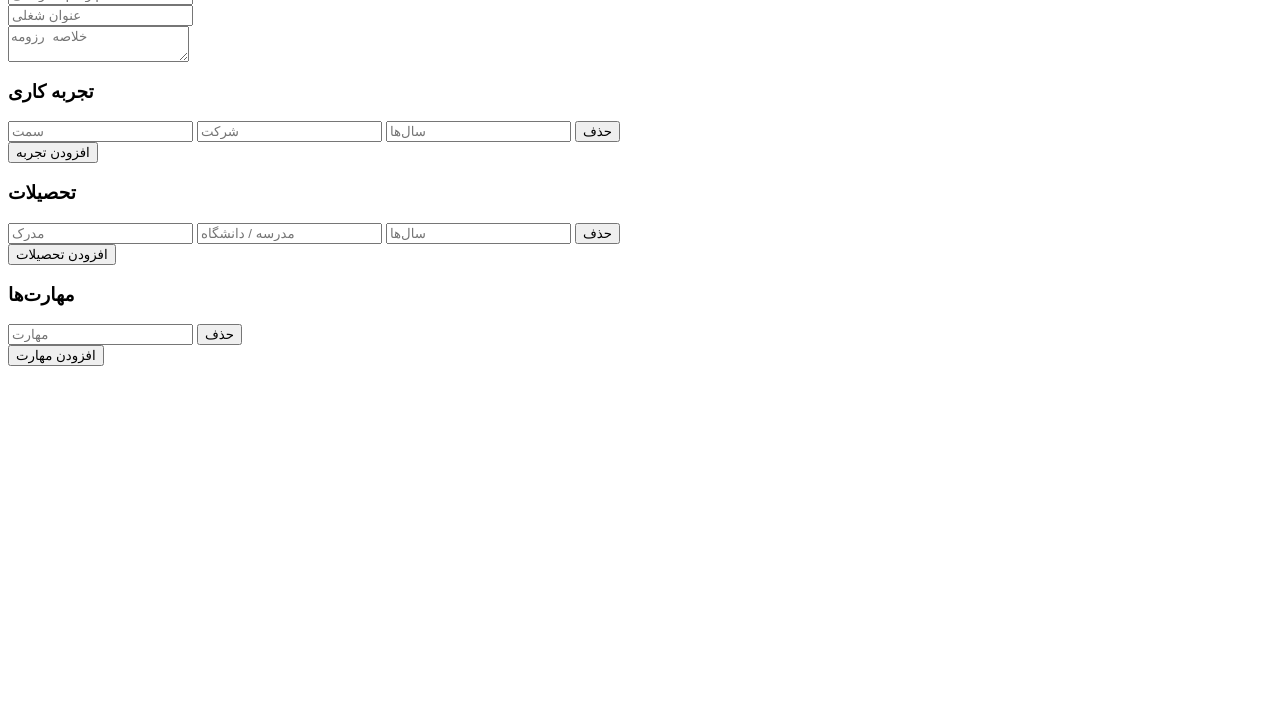
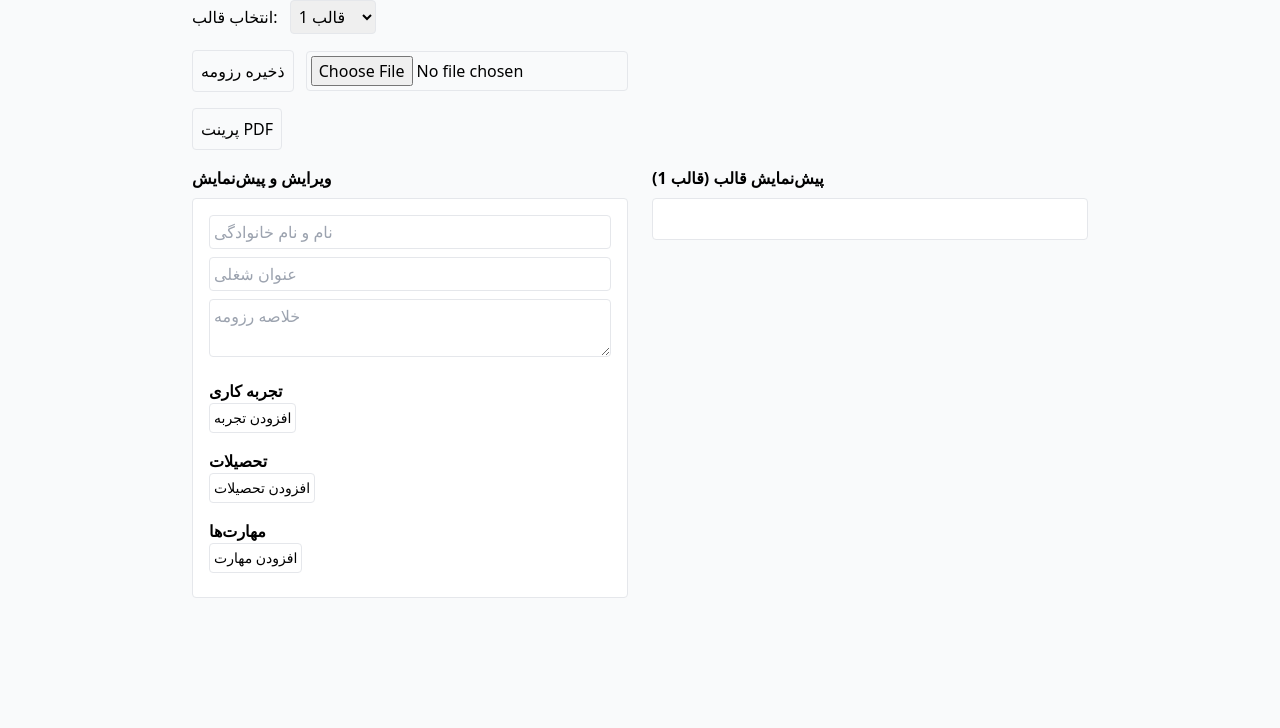
Before and after one commit to 0xpayar/online-resume, a plain HTML site: page index.html in a window 1280 px wide. Shown: the part 72-800 px from the top of the page. Drawn offline with nearby package versions, Linux system fonts and the light colour scheme.

Commit message:
index.html

```diff
--- a/index.html
+++ b/index.html
@@ -1,48 +1,149 @@
-<div>
-  <h2 class="font-semibold mb-2">ویرایش رزومه</h2>
+<!DOCTYPE html>
+<html lang="fa">
+<head>
+  <meta charset="UTF-8">
+  <meta name="viewport" content="width=device-width, initial-scale=1.0">
+  <title>رزومه آنلاین</title>
+  <script src="https://cdn.jsdelivr.net/npm/vue@2"></script>
+  <link rel="stylesheet" href="https://cdn.jsdelivr.net/npm/tailwindcss@2/dist/tailwind.min.css">
+</head>
+<body class="bg-gray-50 p-6">
+  <div id="app" class="max-w-4xl mx-auto">
+    <h1 class="text-2xl font-bold mb-4">رزومه آنلاین</h1>
 
-  <!-- اطلاعات شخصی -->
-  <div class="mb-2">
-    <input v-model="resume.name" placeholder="نام و نام خانوادگی" class="border p-1 w-full rounded">
-  </div>
-  <div class="mb-2">
-    <input v-model="resume.title" placeholder="عنوان شغلی" class="border p-1 w-full rounded">
-  </div>
-  <div class="mb-2">
-    <textarea v-model="resume.summary" placeholder="خلاصه رزومه" class="border p-1 w-full rounded"></textarea>
+    <!-- انتخاب قالب -->
+    <div class="mb-4">
+      <label>انتخاب قالب: </label>
+      <select v-model="selectedTemplate" class="border p-1 rounded ml-2">
+        <option v-for="t in templates" :key="t">{{ t }}</option>
+      </select>
     </div>
 
+    <!-- ذخیره و بارگذاری -->
+    <div class="mb-4">
+      <button @click="saveJSON" class="p-2 border rounded mr-2">ذخیره رزومه</button>
+      <input type="file" @change="loadJSON" class="p-1 border rounded">
+    </div>
+
+    <!-- پرینت PDF -->
+    <div class="mb-4">
+      <button @click="window.print()" class="p-2 border rounded">پرینت PDF</button>
+    </div>
+
+    <div class="grid grid-cols-2 gap-6">
+
+      <!-- فرم ویرایش و پیش‌نمایش editable -->
+      <div>
+        <h2 class="font-semibold mb-2">ویرایش و پیش‌نمایش</h2>
+        <div class="p-4 border rounded bg-white">
+
+          <!-- نام و عنوان -->
+          <input v-model="resume.name" placeholder="نام و نام خانوادگی" class="border p-1 w-full rounded mb-2">
+          <input v-model="resume.title" placeholder="عنوان شغلی" class="border p-1 w-full rounded mb-2">
+          <textarea v-model="resume.summary" placeholder="خلاصه رزومه" class="border p-1 w-full rounded mb-2"></textarea>
+
           <!-- تجربه کاری -->
-  <div class="mb-2">
-    <h3 class="font-semibold">تجربه کاری</h3>
-    <div v-for="(job, index) in resume.experience" :key="index" class="mb-1">
-      <input v-model="job.position" placeholder="سمت" class="border p-1 w-full rounded mb-1">
-      <input v-model="job.company" placeholder="شرکت" class="border p-1 w-full rounded mb-1">
-      <input v-model="job.years" placeholder="سال‌ها" class="border p-1 w-full rounded mb-1">
+          <h3 class="font-semibold mt-2">تجربه کاری</h3>
+          <div v-for="(job,index) in resume.experience" :key="index" class="mb-2">
+            <input v-model="resume.experience[index].position" placeholder="سمت" class="border p-1 w-full rounded mb-1">
+            <input v-model="resume.experience[index].company" placeholder="شرکت" class="border p-1 w-full rounded mb-1">
+            <input v-model="resume.experience[index].years" placeholder="سال‌ها" class="border p-1 w-full rounded mb-1">
             <button @click="resume.experience.splice(index,1)" class="text-red-500 text-sm mb-2">حذف</button>
           </div>
-    <button @click="resume.experience.push({position:'',company:'',years:''})" class="p-1 border rounded text-sm">افزودن تجربه</button>
-  </div>
+          <button @click="resume.experience.push({position:'',company:'',years:''})" class="p-1 border rounded text-sm mb-2">افزودن تجربه</button>
 
           <!-- تحصیلات -->
-  <div class="mb-2">
-    <h3 class="font-semibold">تحصیلات</h3>
-    <div v-for="(edu, index) in resume.education" :key="index" class="mb-1">
-      <input v-model="edu.degree" placeholder="مدرک" class="border p-1 w-full rounded mb-1">
-      <input v-model="edu.school" placeholder="مدرسه / دانشگاه" class="border p-1 w-full rounded mb-1">
-      <input v-model="edu.years" placeholder="سال‌ها" class="border p-1 w-full rounded mb-1">
+          <h3 class="font-semibold mt-2">تحصیلات</h3>
+          <div v-for="(edu,index) in resume.education" :key="index" class="mb-2">
+            <input v-model="resume.education[index].degree" placeholder="مدرک" class="border p-1 w-full rounded mb-1">
+            <input v-model="resume.education[index].school" placeholder="مدرسه / دانشگاه" class="border p-1 w-full rounded mb-1">
+            <input v-model="resume.education[index].years" placeholder="سال‌ها" class="border p-1 w-full rounded mb-1">
             <button @click="resume.education.splice(index,1)" class="text-red-500 text-sm mb-2">حذف</button>
           </div>
-    <button @click="resume.education.push({degree:'',school:'',years:''})" class="p-1 border rounded text-sm">افزودن تحصیلات</button>
-  </div>
+          <button @click="resume.education.push({degree:'',school:'',years:''})" class="p-1 border rounded text-sm mb-2">افزودن تحصیلات</button>
 
           <!-- مهارت‌ها -->
-  <div class="mb-2">
-    <h3 class="font-semibold">مهارت‌ها</h3>
-    <div v-for="(skill,index) in resume.skills" :key="index" class="flex mb-1">
+          <h3 class="font-semibold mt-2">مهارت‌ها</h3>
+          <div v-for="(skill,index) in resume.skills" :key="index" class="flex mb-2">
             <input v-model="resume.skills[index]" placeholder="مهارت" class="border p-1 w-full rounded">
             <button @click="resume.skills.splice(index,1)" class="text-red-500 ml-1">حذف</button>
           </div>
-    <button @click="resume.skills.push('')" class="p-1 border rounded text-sm mt-1">افزودن مهارت</button>
+          <button @click="resume.skills.push('')" class="p-1 border rounded text-sm mb-2">افزودن مهارت</button>
+
         </div>
       </div>
+
+      <!-- پیش‌نمایش ساده قالب انتخاب شده -->
+      <div>
+        <h2 class="font-semibold mb-2">پیش‌نمایش قالب ({{ selectedTemplate }})</h2>
+        <div class="p-4 border rounded bg-white min-h-[400px]">
+          <h3 class="text-xl font-bold">{{ resume.name }}</h3>
+          <p class="text-gray-700">{{ resume.title }}</p>
+          <p class="text-gray-600 mb-2">{{ resume.summary }}</p>
+
+          <div v-if="resume.experience.length">
+            <h4 class="font-semibold">تجربه کاری:</h4>
+            <ul class="list-disc ml-5 mb-2">
+              <li v-for="job in resume.experience">{{ job.position }} در {{ job.company }} ({{ job.years }})</li>
+            </ul>
+          </div>
+
+          <div v-if="resume.education.length">
+            <h4 class="font-semibold">تحصیلات:</h4>
+            <ul class="list-disc ml-5 mb-2">
+              <li v-for="edu in resume.education">{{ edu.degree }} از {{ edu.school }} ({{ edu.years }})</li>
+            </ul>
+          </div>
+
+          <div v-if="resume.skills.length">
+            <h4 class="font-semibold">مهارت‌ها:</h4>
+            <ul class="list-disc ml-5">
+              <li v-for="skill in resume.skills">{{ skill }}</li>
+            </ul>
+          </div>
+
+        </div>
+      </div>
+
+    </div>
+  </div>
+
+  <script>
+    new Vue({
+      el: '#app',
+      data: {
+        templates: Array.from({length: 15}, (_, i) => `قالب ${i+1}`),
+        selectedTemplate: 'قالب 1',
+        resume: {
+          name: '',
+          title: '',
+          summary: '',
+          experience: [],
+          education: [],
+          skills: []
+        }
+      },
+      methods: {
+        saveJSON() {
+          const blob = new Blob([JSON.stringify(this.resume, null, 2)], { type: 'application/json' });
+          const url = URL.createObjectURL(blob);
+          const a = document.createElement('a');
+          a.href = url;
+          a.download = 'resume.json';
+          a.click();
+          URL.revokeObjectURL(url);
+        },
+        loadJSON(event) {
+          const file = event.target.files[0];
+          const reader = new FileReader();
+          reader.onload = e => {
+            try { this.resume = JSON.parse(e.target.result); alert('رزومه بارگذاری شد!'); }
+            catch { alert('فایل JSON معتبر نیست'); }
+          };
+          reader.readAsText(file);
+        }
+      }
+    });
+  </script>
+</body>
+</html>
```
Lines whose indentation alone changed are shown as unchanged.
